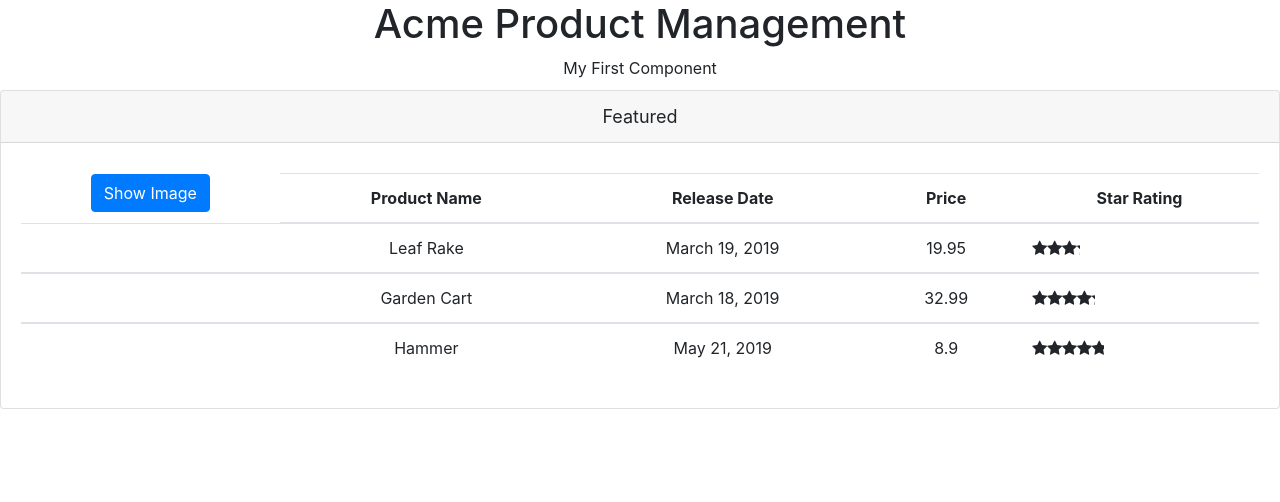
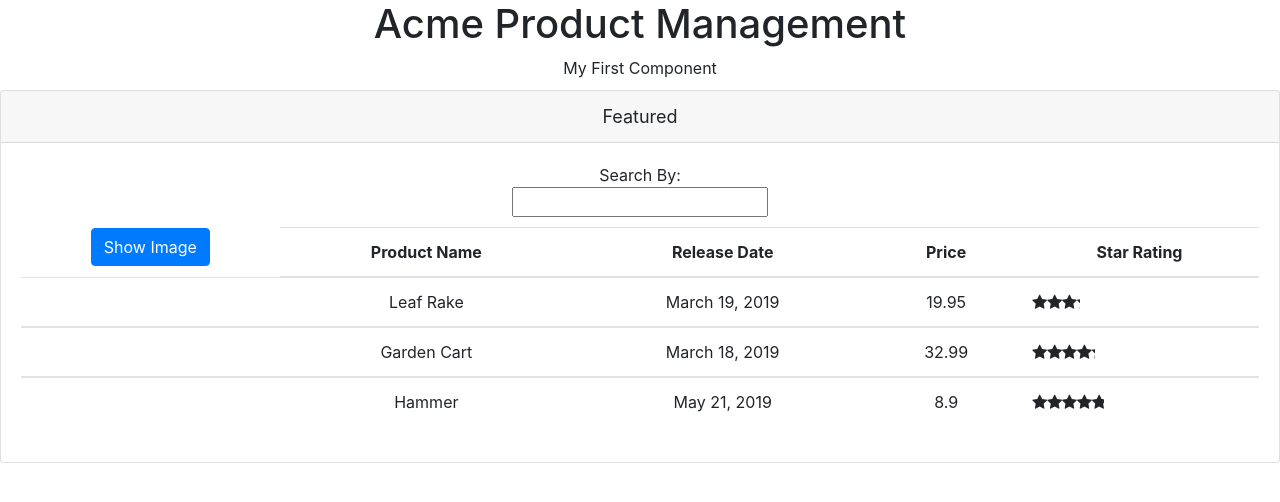
Before and after one commit to MrSankofa/productInventoryAngular, an Angular app: page / in a window 1280 px wide. Shown: the top 502 px of the page. Built offline with nearby package versions, Linux system fonts and the light colour scheme.

Commit message:
added eveent handler to stars and search input to productList

```diff
--- a/src/app/products/productsList.component.html
+++ b/src/app/products/productsList.component.html
@@ -3,6 +3,10 @@
     Featured
   </div>
   <div class="card-body table-responsive">
+    <div>
+      Search By:
+    </div>
+    <input type="text">
     <table class="table table-hover " *ngIf="products && products.length">
       <thead>
         <tr>
--- a/src/app/shared/star.component.html
+++ b/src/app/shared/star.component.html
@@ -1,7 +1,7 @@
 <div class="crop"
      [style.width.px]="starWidth"
      [title]="rating">
-  <div style="width: 75px">
+  <div style="width: 75px" (click)="onClick()">
     <span class="fa fa-star"></span>
     <span class="fa fa-star"></span>
     <span class="fa fa-star"></span>
--- a/src/app/shared/star.component.ts
+++ b/src/app/shared/star.component.ts
@@ -1,4 +1,4 @@
-import { Component, Input } from "@angular/core";
+import { Component, Input, Output } from "@angular/core";
 
 @Component({
   selector: "pm-star",
@@ -20,4 +20,10 @@ export class StarComponent {
   set rating(value: number) {
     this._rating = value;
   }
+
+  @Output()
+
+  onClick(): void {
+    console.log("clicked");
+  }
 }
```
